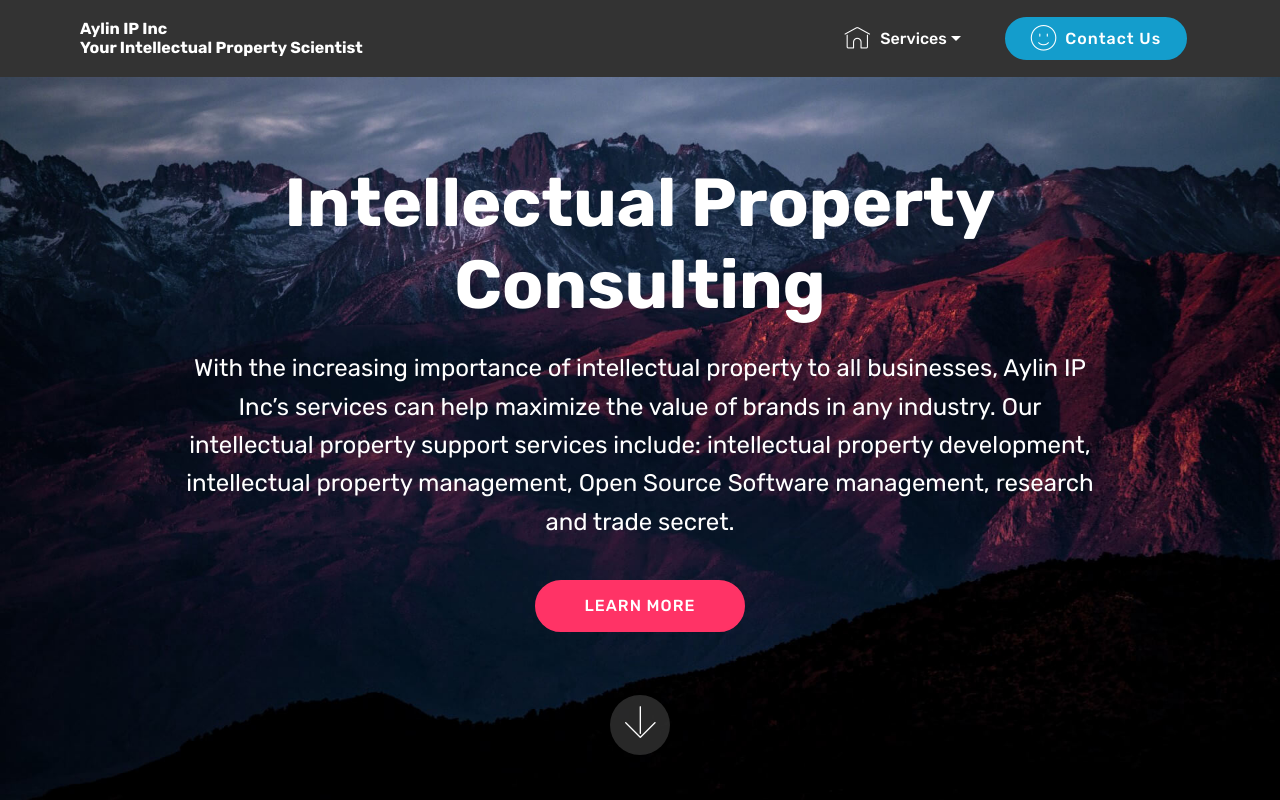
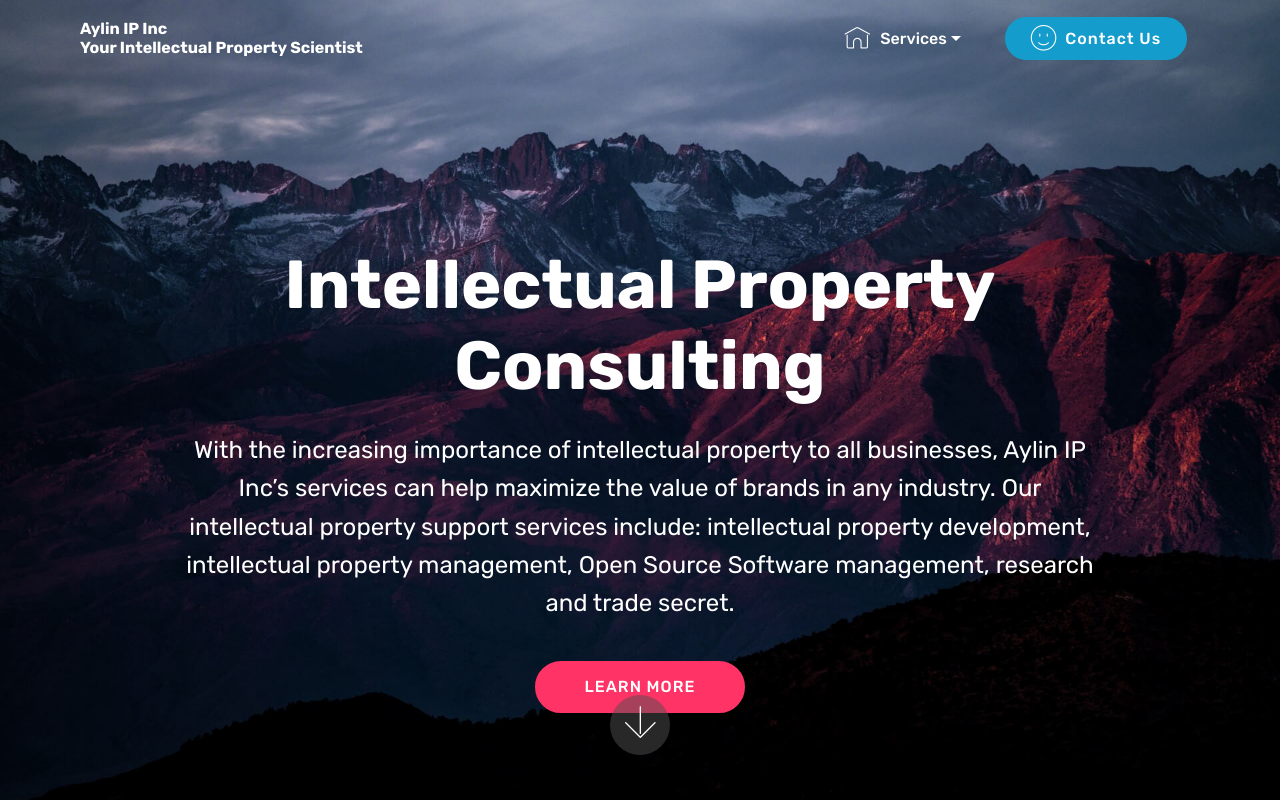
Before and after one commit to viralchhasatia/viralchhasatia.github.io, a plain HTML site: page index.html in a window 1280 px wide. Shown: the top 800 px of the page. Drawn offline with Linux system fonts and the light colour scheme; files whose address does not match are found by name.

Commit message:
create github pages

```diff
--- a/index.html
+++ b/index.html
@@ -28,7 +28,7 @@
 
 
 
-    <nav class="navbar navbar-expand beta-menu navbar-dropdown align-items-center navbar-toggleable-sm">
+    <nav class="navbar navbar-expand beta-menu navbar-dropdown align-items-center navbar-fixed-top navbar-toggleable-sm bg-color transparent">
         <button class="navbar-toggler navbar-toggler-right" type="button" data-toggle="collapse" data-target="#navbarSupportedContent" aria-controls="navbarSupportedContent" aria-expanded="false" aria-label="Toggle navigation">
             <div class="hamburger">
                 <span></span>
@@ -61,7 +61,7 @@
     </nav>
 </section>
 
-<section class="engine"><a href="https://mobirise.info/u">bootstrap responsive templates</a></section><section class="cid-qTkA127IK8 mbr-fullscreen mbr-parallax-background" id="header2-1">
+<section class="engine"><a href="https://mobirise.info/j">website templates</a></section><section class="cid-qTkA127IK8 mbr-fullscreen mbr-parallax-background" id="header2-1">
 
 
 
@@ -70,7 +70,7 @@
     <div class="container align-center">
         <div class="row justify-content-md-center">
             <div class="mbr-white col-md-10">
-                <h1 class="mbr-section-title mbr-bold pb-3 mbr-fonts-style display-1">Intellectual Property Consulting</h1>
+                <h1 class="mbr-section-title mbr-bold pb-3 mbr-fonts-style display-1"><br><br>Intellectual Property Consulting</h1>
 
                 <p class="mbr-text pb-3 mbr-fonts-style display-5">
                     With the increasing importance of intellectual property to all businesses, Aylin IP Inc’s services can help maximize the value of brands in any industry.&nbsp;Our intellectual property support services include: intellectual property development, intellectual property management, Open Source Software management, research and trade secret.</p>
```
Also changed, not shown: 1 other file.
